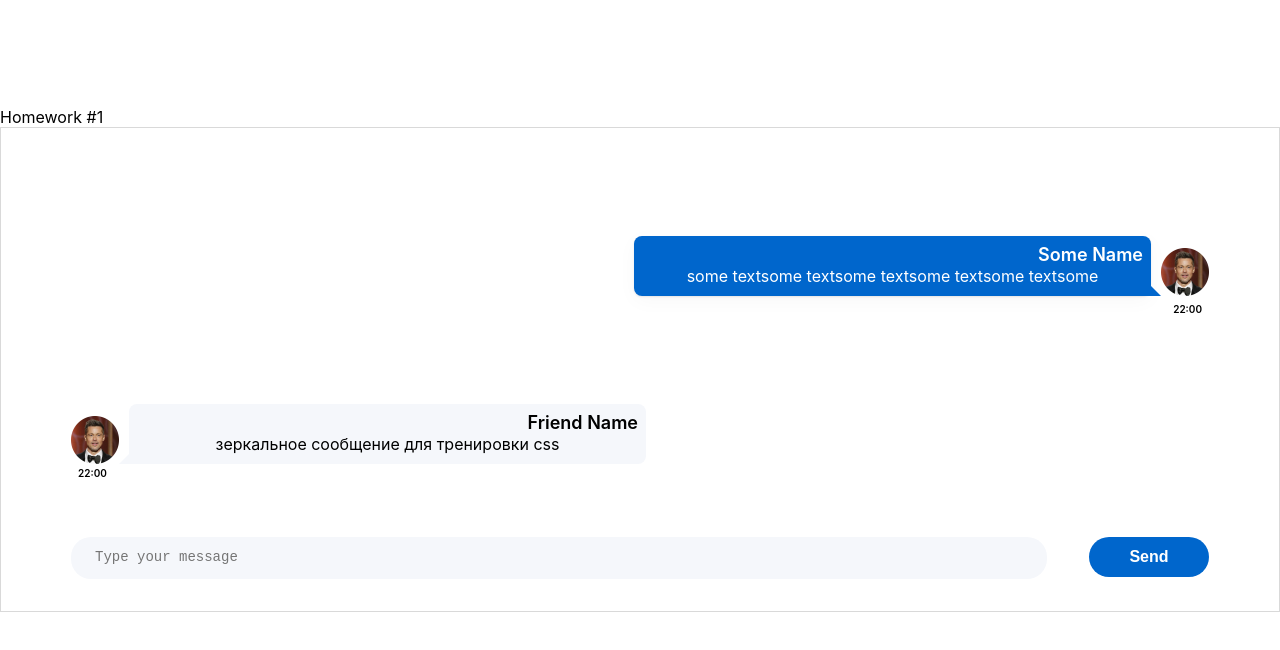
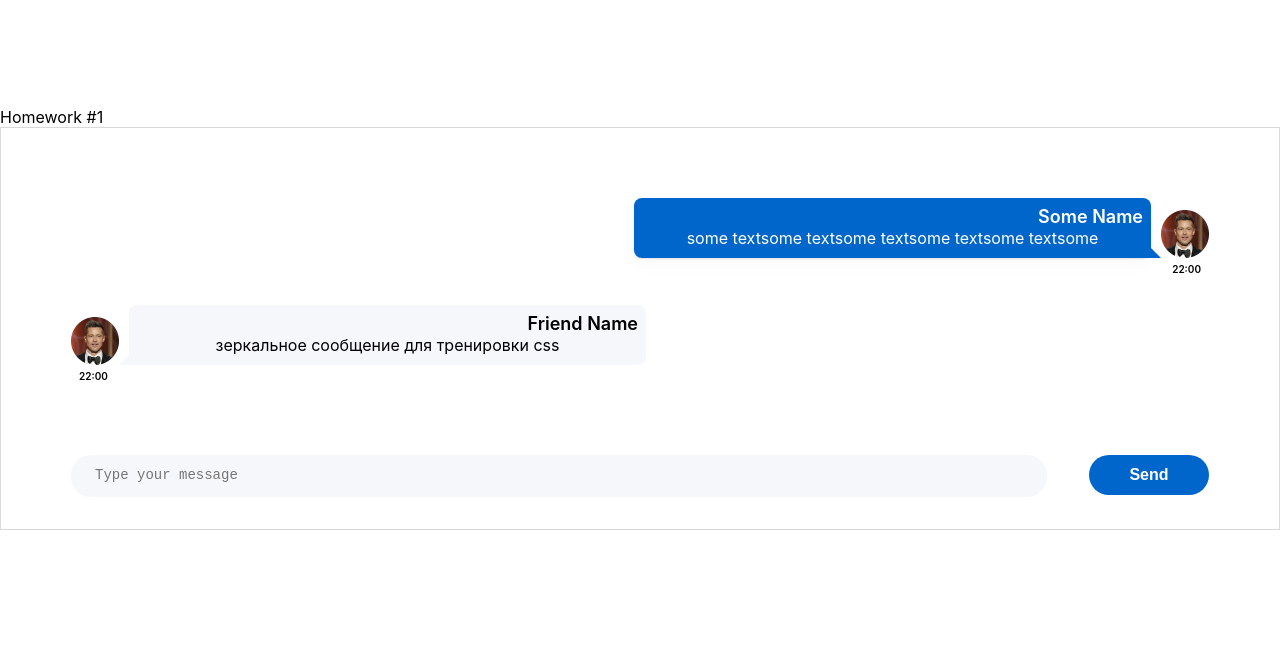
Before and after one commit to Bohdan2909/home-work, a React (Create React App) app: page / in a window 1280 px wide. Shown: the top 650 px of the page. Built offline with nearby package versions, Linux system fonts and the light colour scheme.

Commit message:
refactor css

```diff
--- a/src/s2-homeworks/hw01/friend-message/FriendMessage.module.css
+++ b/src/s2-homeworks/hw01/friend-message/FriendMessage.module.css
@@ -1,7 +1,11 @@
 .friendMessage {
-   position: relative;
+    position: relative;
     display: flex;
     margin-bottom: 73px;
+    flex-direction: column;
+    align-items: flex-start;
+
+
 }
 
 .friendImageAndText {
@@ -11,7 +15,7 @@
     justify-content: flex-start;
     width: 575px;
     margin-left: 70px;
-    margin-top: 108px;
+    /*margin-top: 108px;*/
 }
 
 .friendImageAndText img {
@@ -60,12 +64,13 @@
 }
 
 .friendTime {
-    position: absolute;
-    top: 166px;
-    left: 77px;
+    /*position: absolute;*/
+    /*top: 166px;*/
+    /*left: 77px;*/
     font-weight: 600;
     font-size: 10px;
     line-height: 12px;
     color: #000000;
     margin-top: 5px;
+    margin-left: 78px;
 }
--- a/src/s2-homeworks/hw01/message/Message.module.css
+++ b/src/s2-homeworks/hw01/message/Message.module.css
@@ -1,7 +1,11 @@
 .message {
-    position: relative;
-    justify-content: flex-end;
+    /*position: relative;*/
     display: flex;
+    /*justify-content: flex-end;*/
+    flex-direction: column;
+    margin-bottom: 30px;
+    align-items: flex-end;
+    margin-top: 70px;
 
 
 
@@ -14,7 +18,7 @@
     align-items: flex-end;
     width: 575px;
     margin-right: 70px;
-    margin-top: 108px;
+    /*margin-top: 108px;*/
 
 }
 
@@ -67,12 +71,13 @@
 
 }
 .time {
-    position: absolute;
-    top: 170px;
-    right: 77px;
+    /*position: absolute;*/
+    /*top: 170px;*/
+    /*right: 77px;*/
     font-weight: 600;
     font-size: 10px;
     line-height: 12px;
     color: #000000;
     margin-top: 5px;
+    margin-right: 78px;
 }
```
